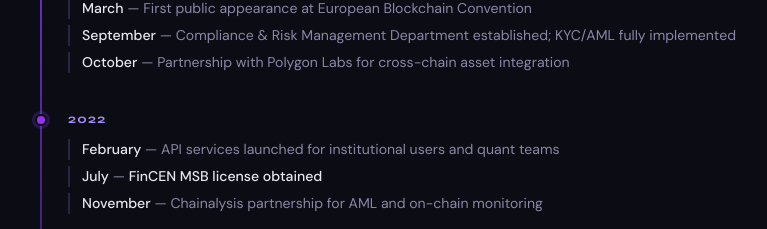
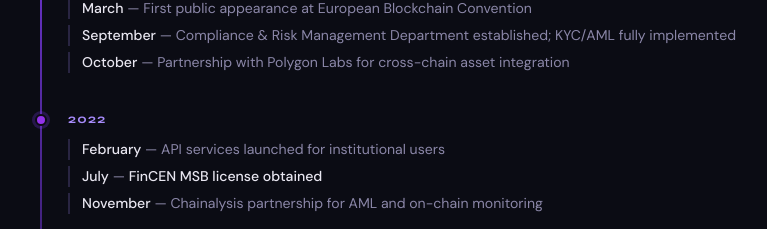
Before and after one commit to Amxyzhack/Anmrex, a plain HTML site: page docs/review/index.html in a window 1280 px wide. Shown: the part 4958-5187 px from the top of the page, without its empty margins (98-865 px from the left). Drawn offline with Linux system fonts and the light colour scheme.

Commit message:
Update review

```diff
--- a/docs/review/index.html
+++ b/docs/review/index.html
@@ -660,7 +660,7 @@
           <div class="tl-dot"></div>
           <div class="tl-year">2022</div>
           <div class="tl-events">
-            <div class="tl-event"><strong>February</strong> — API services launched for institutional users and quant teams</div>
+            <div class="tl-event"><strong>February</strong> — API services launched for institutional users</div>
             <div class="tl-event"><strong>July</strong> — <strong>FinCEN MSB license obtained</strong></div>
             <div class="tl-event"><strong>November</strong> — Chainalysis partnership for AML and on-chain monitoring</div>
           </div>
```
